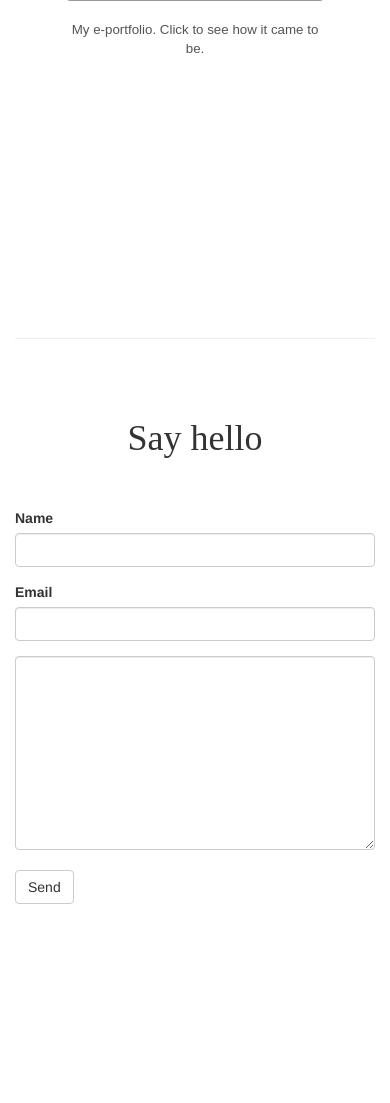
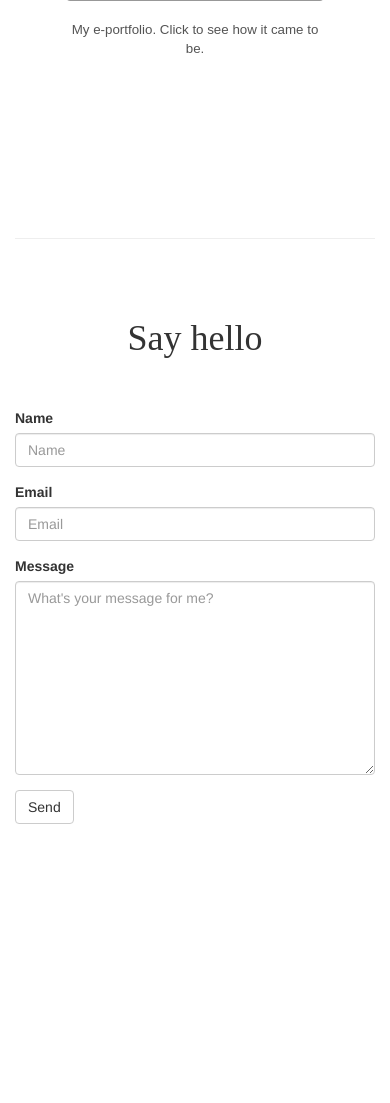
Before and after one commit to elfeng/elfeng.github.io, a PHP site: page /index.html in a window 390 px wide. Shown: the part 2020-3123 px from the top of the page. After the commit the page ends 2844 px from the top, so only its background shows below. Run offline with PHP 8.4, Linux system fonts and the light colour scheme; some libraries are stand-ins or nearby versions; some web fonts are replaced.

Commit message:
Fixed hr length & responsiveness, restricted form size

```diff
--- a/index.html
+++ b/index.html
@@ -25,7 +25,7 @@
 
     <!-- jQuery -->
     <script src="https://ajax.googleapis.com/ajax/libs/jquery/1.11.3/jquery.min.js"></script>
-    <script src="https://code.jquery.com/jquery-1.11.3.min.js"></script>
+<!--    <script src="https://code.jquery.com/jquery-1.11.3.min.js"></script>-->
     <script type="text/javascript" src="script.js"></script>
 
     <!-- HTML5 shim and Respond.js for IE8 support of HTML5 elements and media queries -->
@@ -102,7 +102,7 @@
           <div class="thumbnail">
             <div class="caption">
               <h3>LIBRARY FINDER</h3>
-              <a href="https://ubcdevbrew-workshop.herokuapp.com" class="btn btn-default">VIEW PROJECT</a>
+              <a href="http://1-dot-libraryfinder-981.appspot.com" class="btn btn-default">VIEW PROJECT</a>
             </div>
             <img id="project-cover-2" src="images/project-cover-2.jpg" class="img-responsive img-rounded" alt="Responsive image">
             <br>
@@ -114,7 +114,7 @@
           <div class="thumbnail">
             <div class="caption">
               <h3>E-PORTFOLIO</h3>
-              <a href="https://ubcdevbrew-workshop.herokuapp.com" class="btn btn-default">VIEW PROJECT</a>
+              <a href="index.html" class="btn btn-default">VIEW PROJECT</a>
             </div>
             <img id="project-cover-3" src="images/project-cover-3.png" class="img-responsive img-rounded" alt="Responsive image">
             <br>
@@ -124,32 +124,34 @@
       </div>
     </div>
 
-    <br><br><br><br><br><br><br><br><br><br><br>
+    <br><br><br><br><br><br>
 
     <!-- Contact section -->
     <div id="contact" class="container-fluid">
       <hr>
       <h1>Say hello</h1>
       <br>
-      <form class="form-group">
-  <div class="form-group">
-    <label for="exampleInputName2">Name</label>
-    <input type="text" class="form-control" id="exampleInputName2">
-  </div>
-  <div class="form-group">
-    <label for="exampleInputEmail2">Email</label>
-    <input type="email" class="form-control" id="exampleInputEmail2">
-  </div>
-  <textarea class="form-control" rows="9"></textarea>
-        <br>
-  <button type="submit" class="btn btn-default">Send</button>
-</form>
+      <form class="form-horizontal container-fluid">
+        <div class="form-group">
+          <label for="inputName">Name</label>
+          <input type="text" class="form-control" id="inputName" placeholder="Name">
+        </div>
+        <div class="form-group">
+          <label for="inputEmail">Email</label>
+          <input type="email" class="form-control" id="inputEmail" placeholder="Email">
+        </div>
+        <div class="form-group">
+          <label>Message</label>
+          <textarea class="form-control" rows="9" placeholder="What's your message for me?"></textarea>
+        </div>
+        <button type="submit" class="btn btn-default form-group">Send</button>
+      </form>
     </div>
 
-    <br><br><br><br><br><br><br><br><br><br><br><br><br><br><br><br><br><br><br><br><br><br>
+    <br><br><br><br><br><br>
 
     <!-- jQuery (necessary for Bootstrap's JavaScript plugins) -->
-<!--    <script src="https://ajax.googleapis.com/ajax/libs/jquery/1.11.3/jquery.min.js"></script>-->
+    <script src="https://ajax.googleapis.com/ajax/libs/jquery/1.11.3/jquery.min.js"></script>
     <!-- Include all compiled plugins (below), or include individual files as needed -->
     <script src="node_modules/bootstrap/dist/js/bootstrap.min.js"></script>
   </body>
--- a/main.css
+++ b/main.css
@@ -135,6 +135,10 @@ margin: auto;
   max-width: 1000px;
 }
 
+.form-horizontal {
+  max-width: 500px;
+}
+
 body {
   padding-top: 80px;
 }
```
Also changed, not shown: index.php (added).
